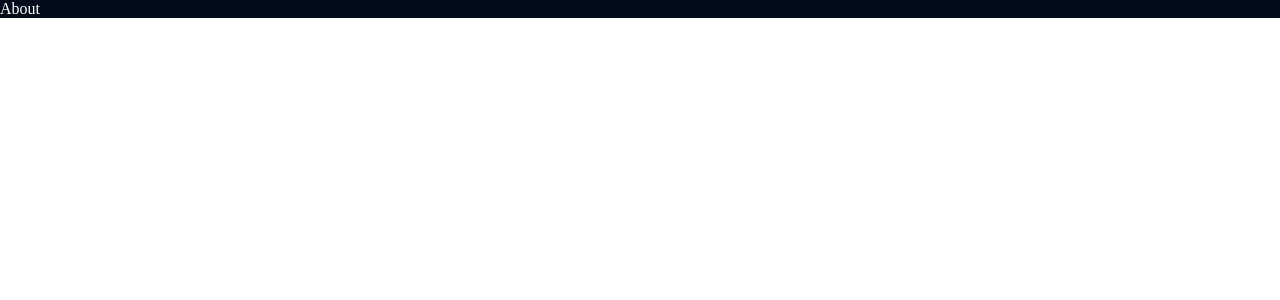
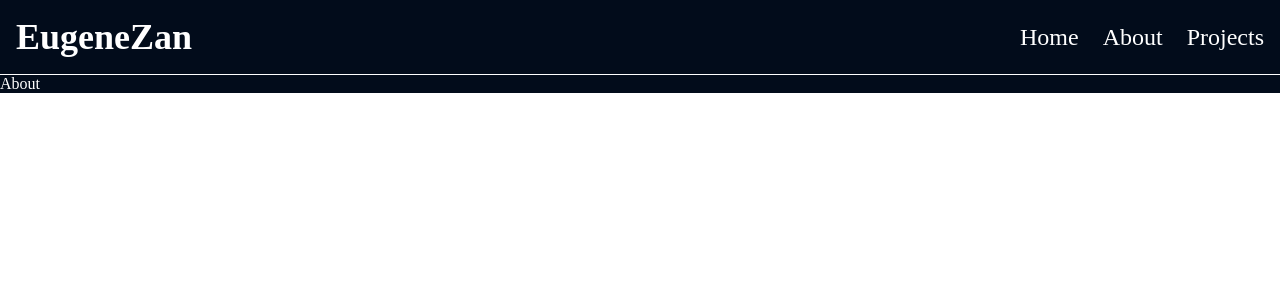
Before and after one commit to EugeneZanevskij/portfolio, a React (Vite) app: page /about in a window 1280 px wide. Shown: the top 300 px of the page. Built offline with nearby package versions, Linux system fonts and the light colour scheme.

Commit message:
feat: add navbar

```diff
--- a/src/App.tsx
+++ b/src/App.tsx
@@ -3,11 +3,13 @@ import styles from './App.module.css';
 import Home from './pages/Home/Home';
 import About from './pages/About/About';
 import Projects from './pages/Projects/Projects';
+import Navbar from './components/Navbar/Navbar';
 
 const App = () => {
   return (
     <div className={styles.app}>
       <BrowserRouter>
+        <Navbar />
         <Routes>
           <Route path="/" element={<Home />} />
           <Route path="/about" element={<About />} />
--- /dev/null
+++ b/src/components/Navbar/Navbar.module.css
@@ -0,0 +1,56 @@
+@import '../../vars.css';
+
+.nav {
+  padding: 1rem;
+  border-bottom: 1px solid #fff;
+  display: flex;
+  justify-content: space-between;
+  align-items: center;
+  flex-wrap: wrap;
+}
+
+.navLogo {
+  color: var(--color-text);
+  font-size: 2.25rem;
+  font-weight: 700;
+  text-decoration: none;
+}
+
+.navList {
+  display: flex;
+  flex-wrap: wrap;
+  gap: 1.5rem;
+  font-size: 1.5rem;
+  list-style: none;
+}
+
+.navLink {
+  color: var(--color-text);
+  text-decoration: none;
+}
+
+.burger {
+  display: none;
+  cursor: pointer;
+}
+
+.burgerLine {
+  width: 1.5rem;
+  height: 3px;
+  background-color: var(--color-text);
+}
+
+@media (max-width: 640px) {
+  .navList {
+    display: none;
+  }
+
+  .burger {
+    display: flex;
+    flex-direction: column;
+    justify-content: space-between;
+    align-items: center;
+    width: 1.5rem;
+    height: 1.5rem;
+  }
+}
--- /dev/null
+++ b/src/components/Navbar/Navbar.tsx
@@ -0,0 +1,51 @@
+import { Link } from 'react-router-dom';
+import styles from './Navbar.module.css';
+import { useState } from 'react';
+
+const Navbar: React.FC = () => {
+  const [isMenuOpen, setIsMenuOpen] = useState(false);
+
+  const links = [
+    {
+      name: 'Home',
+      path: '/'
+    },
+    {
+      name: 'About',
+      path: '/about'
+    },
+    {
+      name: 'Projects',
+      path: '/projects'
+    }
+  ];
+
+  const handleToggleMenu = () => {
+    setIsMenuOpen(!isMenuOpen);
+  };
+
+  return (
+    <nav className={styles.nav}>
+      <Link to="/" className={styles.navLogo}>
+        EugeneZan
+      </Link>
+      <div className={styles.burger} onClick={handleToggleMenu}>
+        <div className={styles.burgerLine}></div>
+        <div className={styles.burgerLine}></div>
+        <div className={styles.burgerLine}></div>
+      </div>
+      <ul className={styles.navList}>
+        {links.map(link => (
+          <li className={styles.navItem} key={link.name}>
+            <Link className={styles.navLink} to={link.path}>{link.name}</Link>
+          </li>
+        ))}
+      </ul>
+      {/* {isMenuOpen && (
+        <Sidebar onClose={handleToggleMenu} />
+      )} */}
+    </nav>
+  );
+};
+
+export default Navbar;
```
